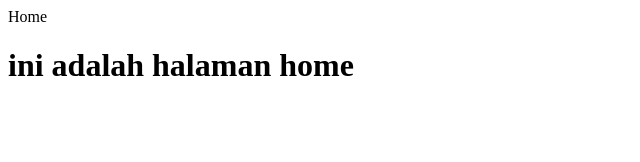
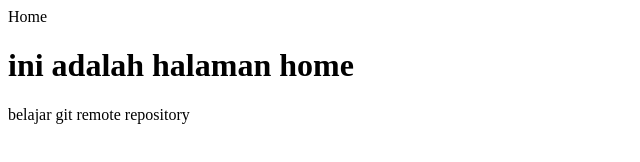
Before and after one commit to faidc/belajar-git, a plain HTML site: page index.html in a window 1280 px wide. Shown: the whole page, without its empty margins (0-640 px from the left). Drawn offline with Linux system fonts and the light colour scheme.

Commit message:
belajar git remote repository

```diff
--- a/index.html
+++ b/index.html
@@ -5,5 +5,6 @@
     </head>
     <body>
         <h1> ini adalah halaman home</h1>
+        <p>belajar git remote repository</p>
     </body>
 </html>
```
